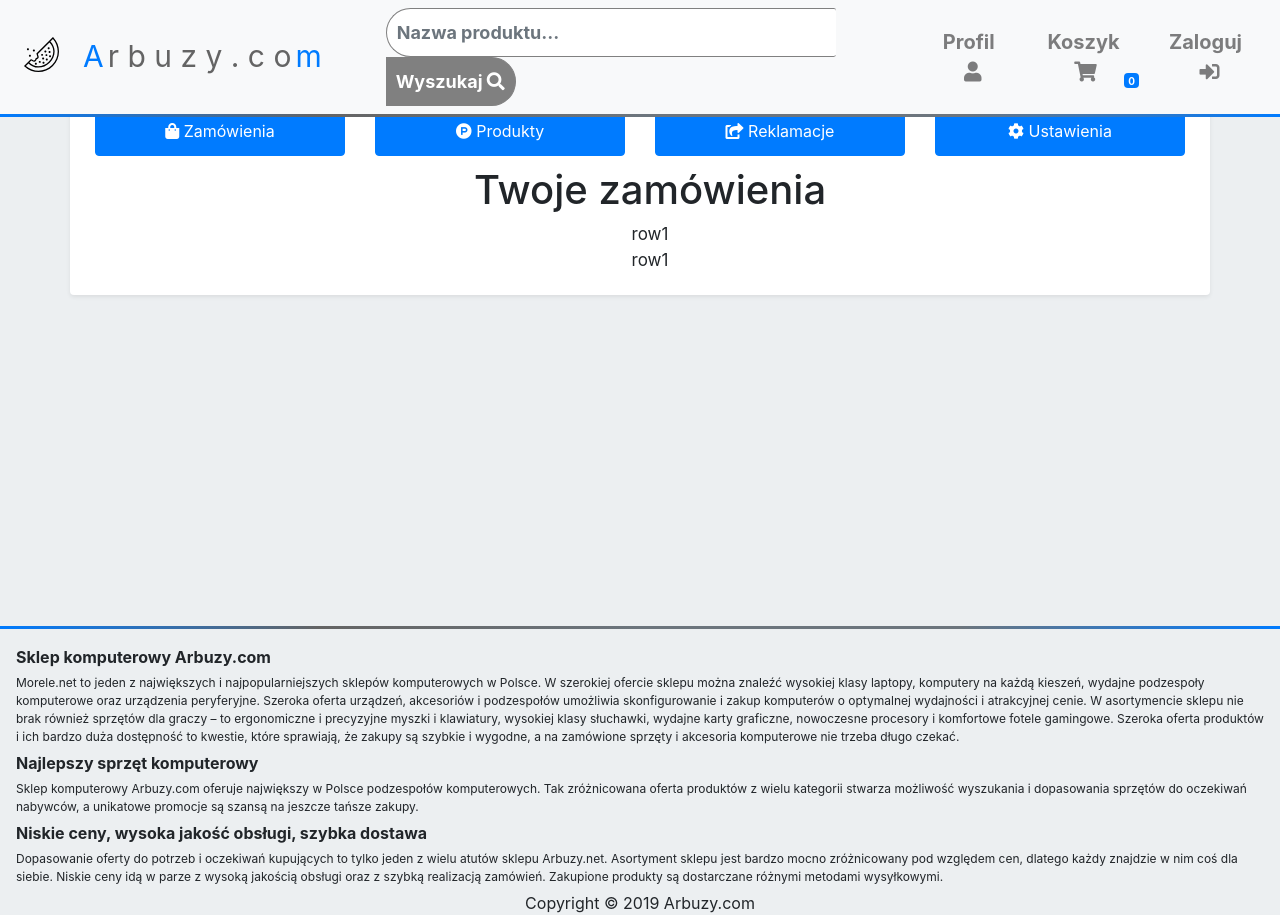
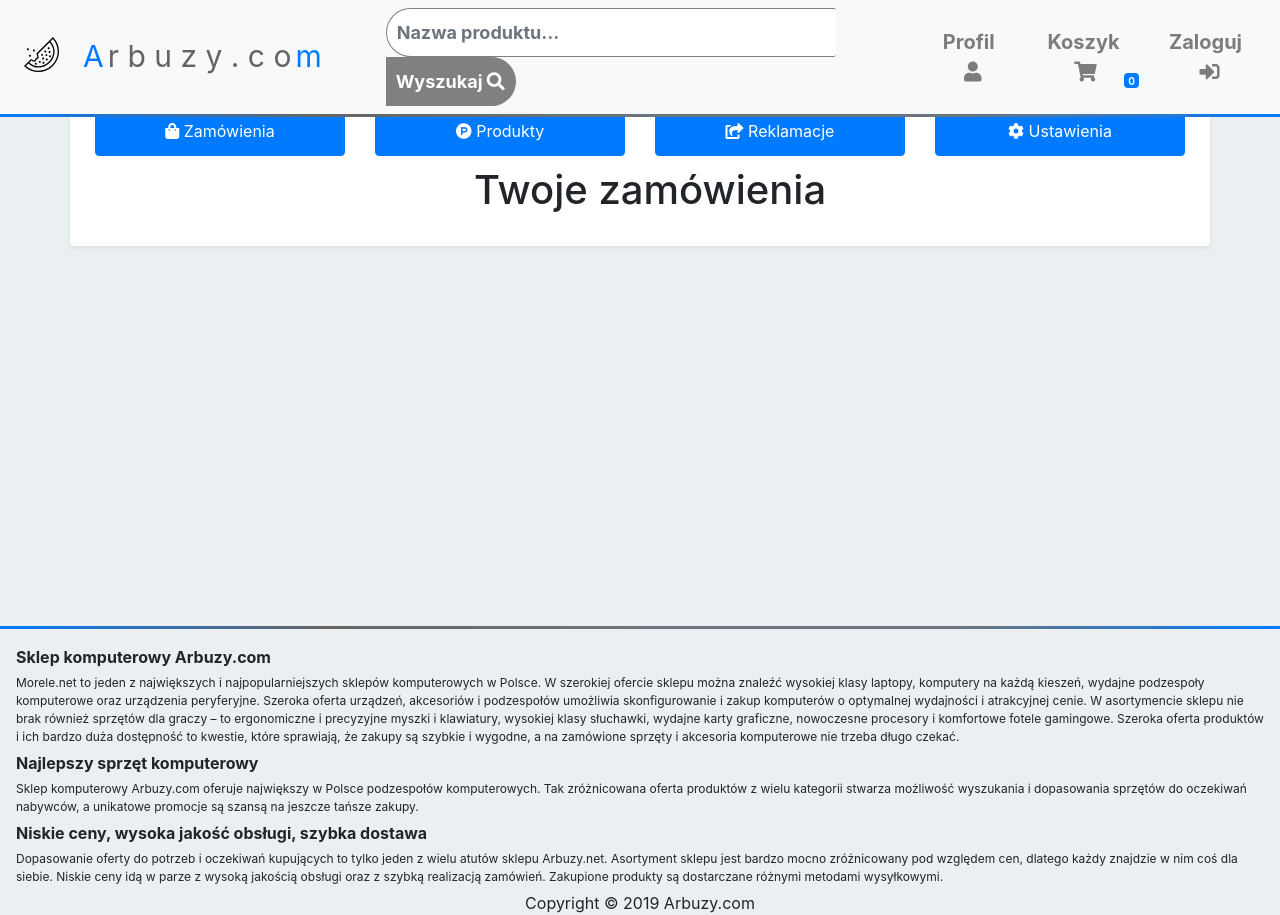
Before and after one commit to OstrowskiBartosz/Arbuzy, a React (Create React App) app in the folder client/: page /profil in a window 1280 px wide. Built offline with nearby package versions, Linux system fonts and the light colour scheme.

Commit message:
hidden na d-none

```diff
--- a/client/src/components/LoginSignupComp.jsx
+++ b/client/src/components/LoginSignupComp.jsx
@@ -166,7 +166,7 @@
             </div>
             <div
               className={
-                "card-body " + (this.state.activeSignup ? "" : "hidden")
+                "card-body " + (this.state.activeSignup ? "" : "d-none")
               }
             >
               <div className="p-3 text-left">
@@ -255,11 +255,11 @@
                     ></input>
                   </div>
 
-                  <div className={"" + (this.state.czyfirma ? "" : "hidden")}>
+                  <div className={"" + (this.state.czyfirma ? "" : "d-none")}>
                     Dane firmy
                   </div>
                   <div
-                    className={"row " + (this.state.czyfirma ? "" : "hidden")}
+                    className={"row " + (this.state.czyfirma ? "" : "d-none")}
                   >
                     <div className="col-lg-6 signupinput">
                       <input
@@ -281,7 +281,7 @@
                     </div>
                   </div>
 
-                  <div className={"" + (this.state.czyfirma ? "hidden" : "")}>
+                  <div className={"" + (this.state.czyfirma ? "d-none" : "")}>
                     Dane zamieszkania
                   </div>
                   <div className="row">
@@ -322,7 +322,7 @@
 
                   <div
                     className={
-                      "error " + (this.state.errorSignup ? "" : "hidden")
+                      "error " + (this.state.errorSignup ? "" : "d-none")
                     }
                   >
                     <div className="errorWarning">
@@ -345,7 +345,7 @@
 
             <div
               className={
-                "card-body " + (this.state.activeLogin ? "" : "hidden")
+                "card-body " + (this.state.activeLogin ? "" : "d-none")
               }
             >
               <div className="p-3 text-left">
@@ -379,7 +379,7 @@
                   </div>
                   <div
                     className={
-                      "error " + (this.state.errorLogin ? "" : "hidden")
+                      "error " + (this.state.errorLogin ? "" : "d-none")
                     }
                   >
                     <div className="errorWarning">
--- a/client/src/components/Profile.jsx
+++ b/client/src/components/Profile.jsx
@@ -90,10 +90,10 @@
             </div>
           </div>
           <div className="row">
-            <div className="col">row1</div>
+            <div className="col"></div>
           </div>
           <div className="row">
-            <div className="col">row1</div>
+            <div className="col"></div>
           </div>
         </div>
         <div
@@ -107,10 +107,10 @@
             </div>
           </div>
           <div className="row">
-            <div className="col">row1</div>
+            <div className="col"></div>
           </div>
           <div className="row">
-            <div className="col">row1</div>
+            <div className="col"></div>
           </div>
         </div>
         <div
@@ -162,10 +162,10 @@
             </div>
           </div>
           <div className="row">
-            <div className="col">row1</div>
+            <div className="col"></div>
           </div>
           <div className="row">
-            <div className="col">row1</div>
+            <div className="col"></div>
           </div>
         </div>
       </div>
```
